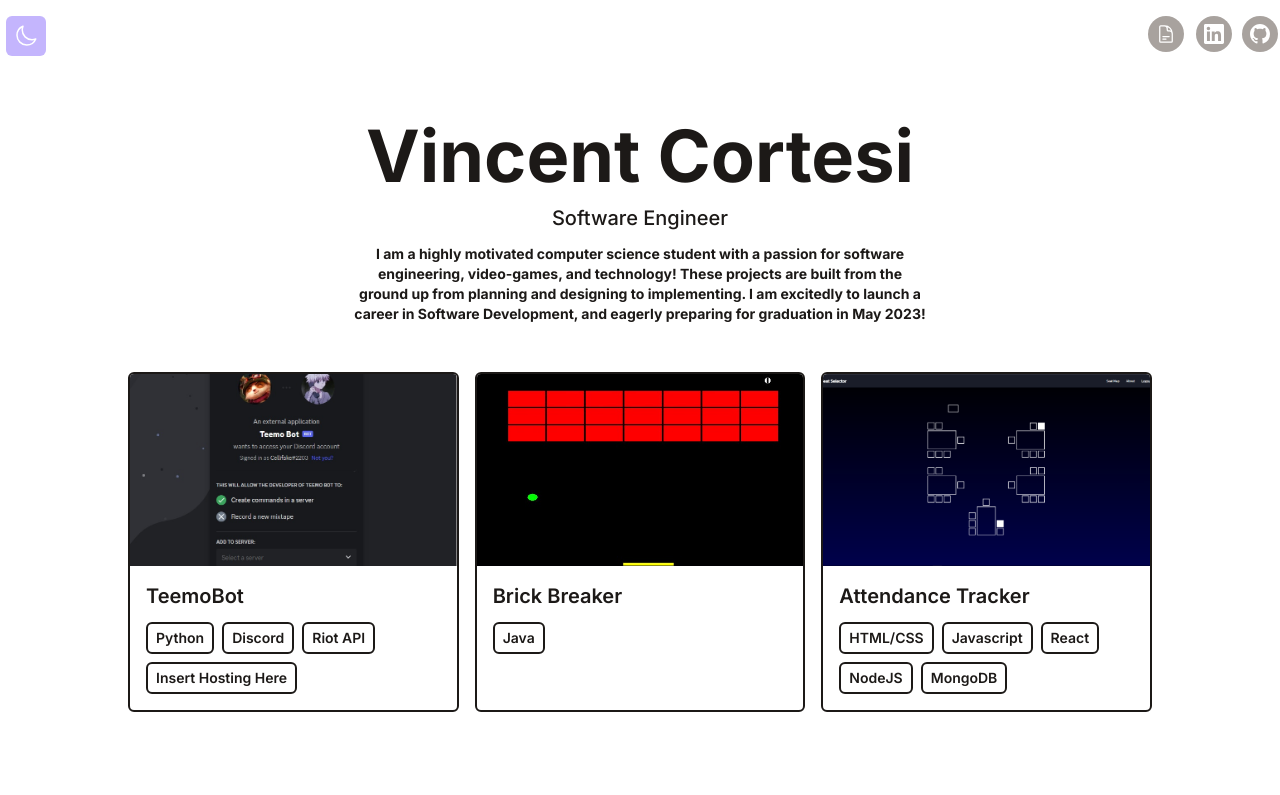
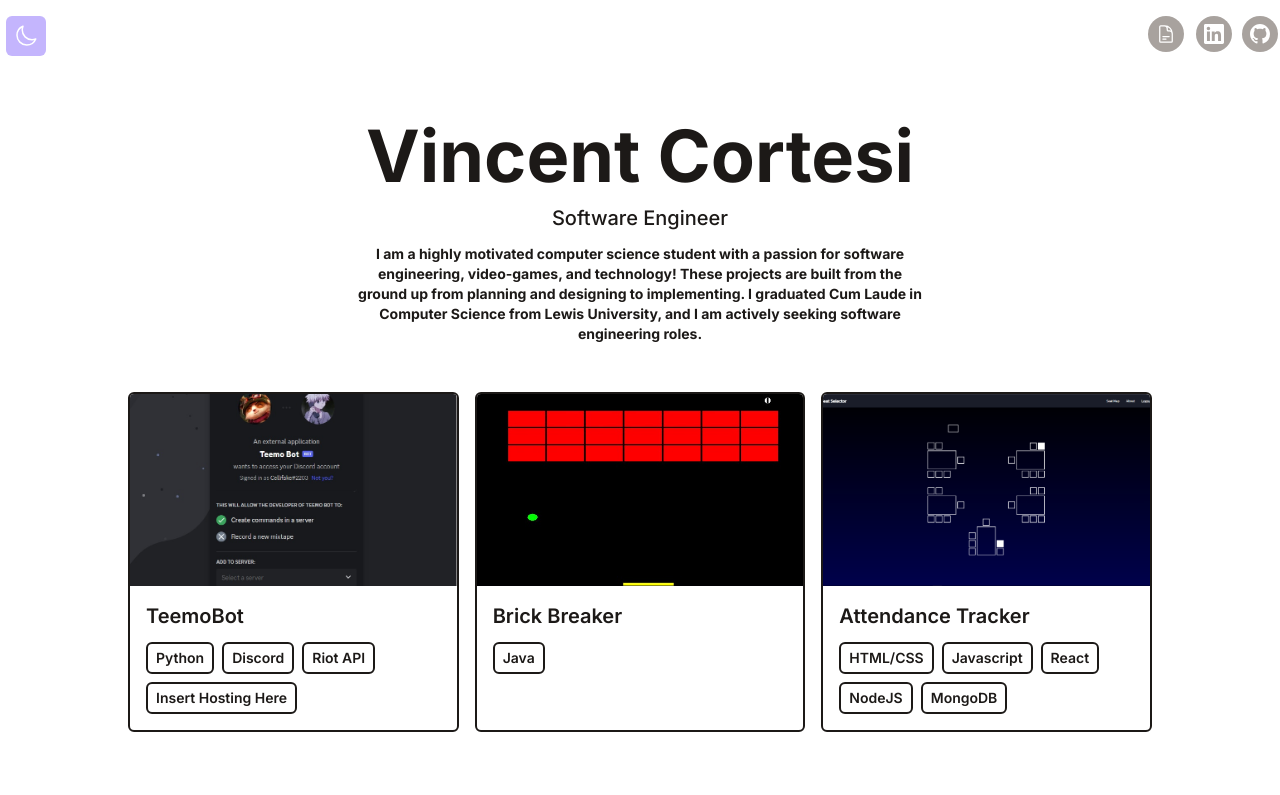
Before and after one commit to Vcortesi/my-portfolio, a React (Vite) app: page / in a window 1280 px wide. Shown: the top 795 px of the page. Built offline with nearby package versions, Linux system fonts and the light colour scheme.

Commit message:
intro update

```diff
--- a/src/components/Intro.jsx
+++ b/src/components/Intro.jsx
@@ -7,7 +7,9 @@ function Intro() {
         pb-6">
             <h1 className ="text-4xl md:text-7xl dark:text-white mb-1 md:mb-3 font-bold">Vincent Cortesi</h1>
             <p className="text-base md:text-xl mb-3 font-medium">Software Engineer</p>
-            <p className ="text-sm max-w-xl mb-6 font-bold">I am a highly motivated computer science student with a passion for software engineering, video-games, and technology! These projects are built from the ground up from planning and designing to implementing. I am excitedly to launch a career in Software Development, and eagerly preparing for graduation in May 2023!   </p>
+            <p className ="text-sm max-w-xl mb-6 font-bold">I am a highly motivated computer science student with a passion for software engineering,
+             video-games, and technology! These projects are built from the ground up from planning and designing to implementing.
+             I graduated Cum Laude in Computer Science from Lewis University, and I am actively seeking software engineering roles.   </p>
          </div>
     )
 }
```
